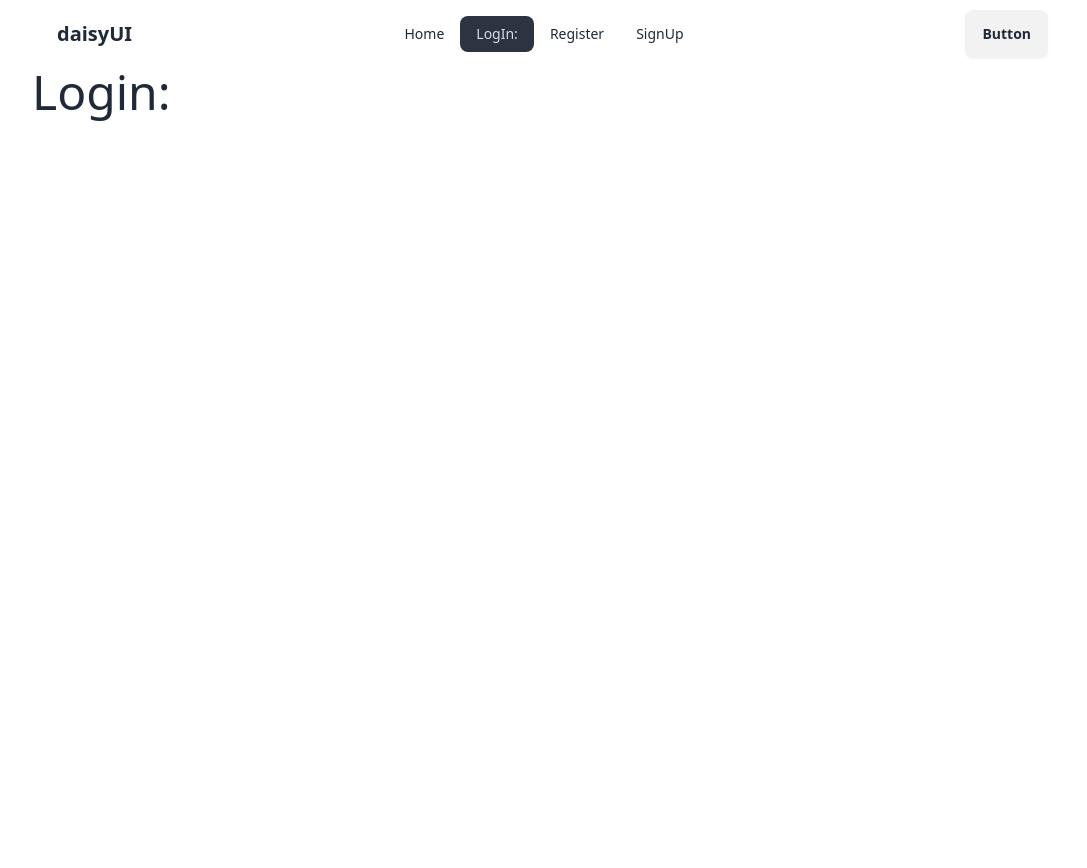
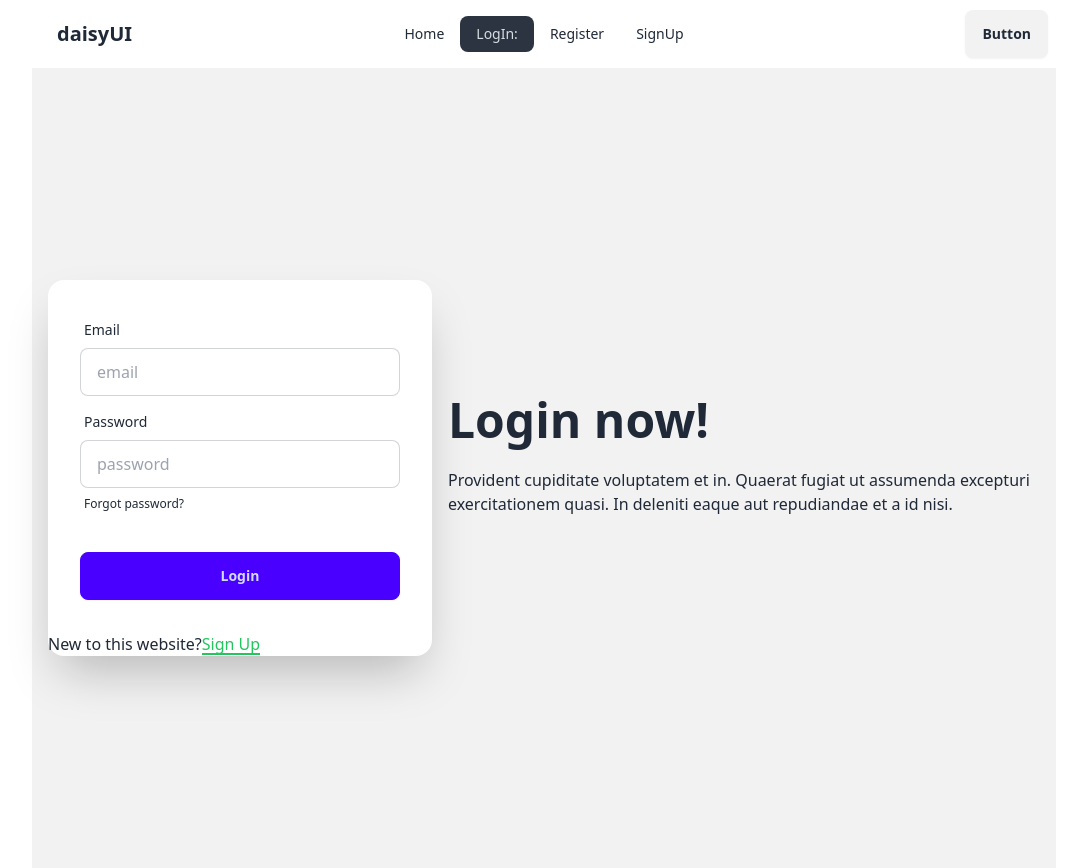
Before and after one commit to Abubakrkazi/Frist-Firbase-Practice, a React (Vite) app: page /LogIn in a window 1280 px wide. Shown: the whole page, without its empty margins (96-1183 px from the left). Before the commit the page ends 800 px from the top, so only its background shows below. Built offline with nearby package versions, Linux system fonts and the light colour scheme.

Commit message:
Sixsth commit

```diff
--- a/src/components/LogIn/LogIn.jsx
+++ b/src/components/LogIn/LogIn.jsx
@@ -1,11 +1,94 @@
-import React from 'react';
+import React, { useState } from "react";
+import { signInWithEmailAndPassword } from "firebase/auth"; // ✅ Import Firebase authentication function
+import { auth } from "../../Firebase"; // ✅ Import your Firebase auth instance
+import { Link } from "react-router-dom";
 
 const LogIn = () => {
-    return (
-        <div>
-            <h2 className="text-5xl">Login: </h2>
+  const [succes, setSuccess] = useState(false);
+  const [loginError, setLoginError] = useState("");
+
+  const handleLogin = (e) => {
+    e.preventDefault();
+    const email = e.target.email.value;
+    const password = e.target.password.value;
+    console.log(email);
+    console.log(password);
+    setSuccess(false);
+    setLoginError("");
+
+    // Login user
+    signInWithEmailAndPassword(auth, email, password)
+      .then((result) => {
+        // Signed in successfully
+        console.log("User Logged In:", result.user);
+        setSuccess(true);
+      })
+      .catch((error) => {
+        console.log("ERROR:", error.message);
+        setLoginError(error.message);
+      });
+  };
+
+  return (
+    <div className="hero bg-base-200 min-h-screen">
+      <div className="hero-content flex-col lg:flex-row-reverse">
+        <div className="text-center lg:text-left">
+          <h1 className="text-5xl font-bold">Login now!</h1>
+          <p className="py-6">
+            Provident cupiditate voluptatem et in. Quaerat fugiat ut assumenda
+            excepturi exercitationem quasi. In deleniti eaque aut repudiandae et
+            a id nisi.
+          </p>
         </div>
-    );
+        <div className="card bg-base-100 w-full max-w-sm shrink-0 shadow-2xl">
+          <form onSubmit={handleLogin} className="card-body">
+            <div className="form-control">
+              <label className="label">
+                <span className="label-text">Email</span>
+              </label>
+              <input
+                type="email"
+                name="email"
+                placeholder="email"
+                className="input input-bordered"
+                required
+              />
+            </div>
+            <div className="form-control">
+              <label className="label">
+                <span className="label-text">Password</span>
+              </label>
+              <input
+                type="password"
+                name="password"
+                placeholder="password"
+                className="input input-bordered"
+                required
+              />
+              <label className="label">
+                <a href="#" className="label-text-alt link link-hover">
+                  Forgot password?
+                </a>
+              </label>
+            </div>
+            <div className="form-control mt-6">
+              <button className="btn btn-primary">Login</button>
+            </div>
+          </form>
+          {succes && <p className="text-green-400"> User Login Success; </p>}
+          {loginError && <p className="text-red-600">{loginError}</p>}
+          <p>
+            New to this website?
+            <Link to="/SignUp" className="relative">
+              <span className="text-green-500 after:block after:h-[2px] after:bg-green-500 after:w-full after:absolute after:left-0 after:bottom-0">
+                Sign Up
+              </span>
+            </Link>
+          </p>
+        </div>
+      </div>
+    </div>
+  );
 };
 
 export default LogIn;
--- a/src/components/SignUp/SignUp.jsx
+++ b/src/components/SignUp/SignUp.jsx
@@ -2,6 +2,8 @@
 import React, { useState } from "react";
 import { auth } from "../../Firebase";
 import { FaEye, FaEyeSlash } from "react-icons/fa";
+import { Link } from "react-router-dom";
+import LogIn from "../LogIn/LogIn";
 
 const SignUp = () => {
   const [success, setSuccess] = useState(false);
@@ -15,8 +17,8 @@
     const terms = e.target.terms.checked;
     setErrorMessage("");
     setSuccess(false);
-    if(!terms){
-      setErrorMessage('Please accept Our terms and conditon');
+    if (!terms) {
+      setErrorMessage("Please accept Our terms and conditon");
       return;
     }
 
@@ -104,6 +106,14 @@
       {success && (
         <p className="text-green-600 text-center">SignUp successful</p>
       )}
+      <p className="m-3">
+        Already have an Account? Please
+        <Link to="/LogIn" className="relative ml-1">
+          <span className="text-green-500 after:block after:h-[2px] after:bg-green-500 after:w-full after:absolute after:left-0 after:bottom-0">
+            LogIn
+          </span>
+        </Link>
+      </p>
     </div>
   );
 };
```
